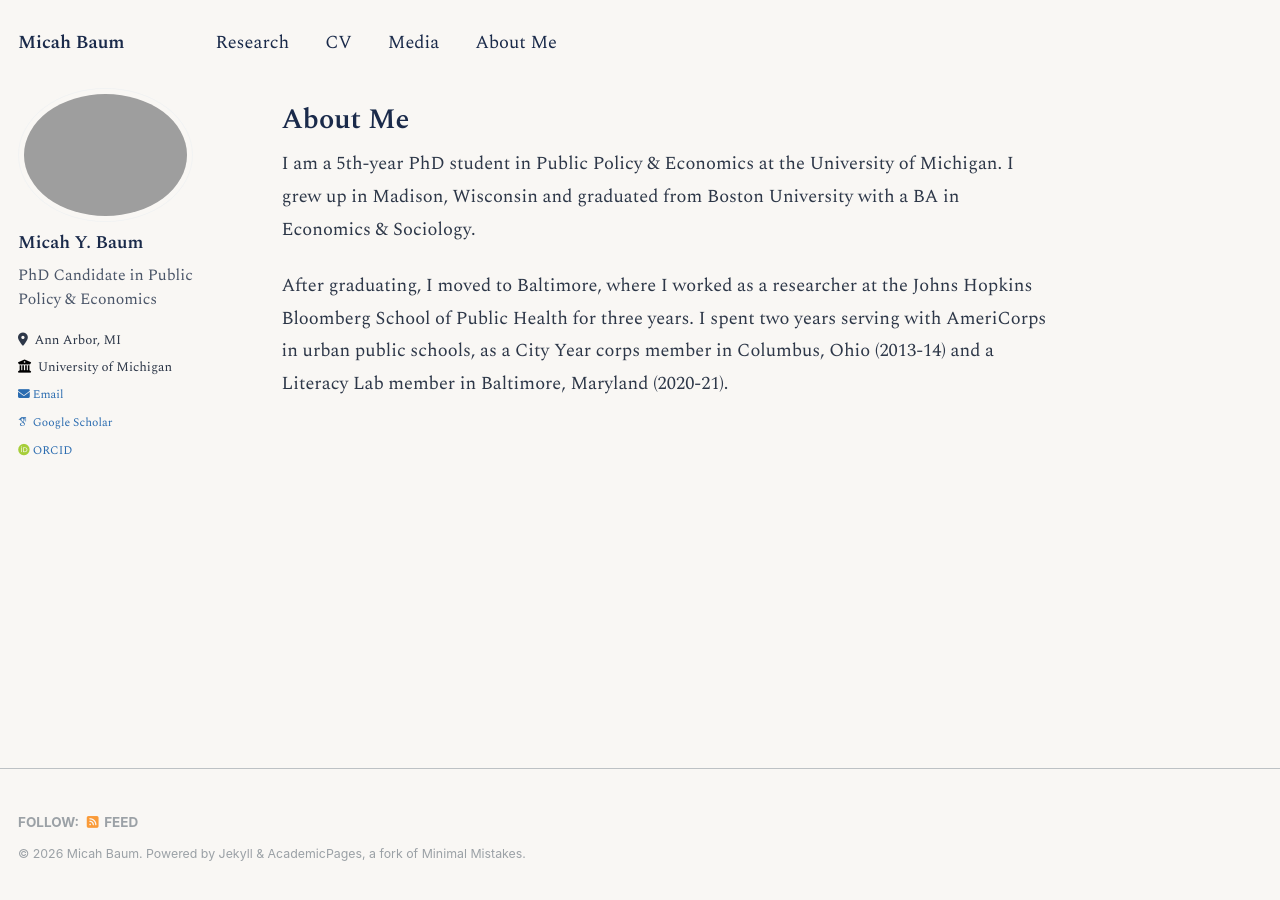
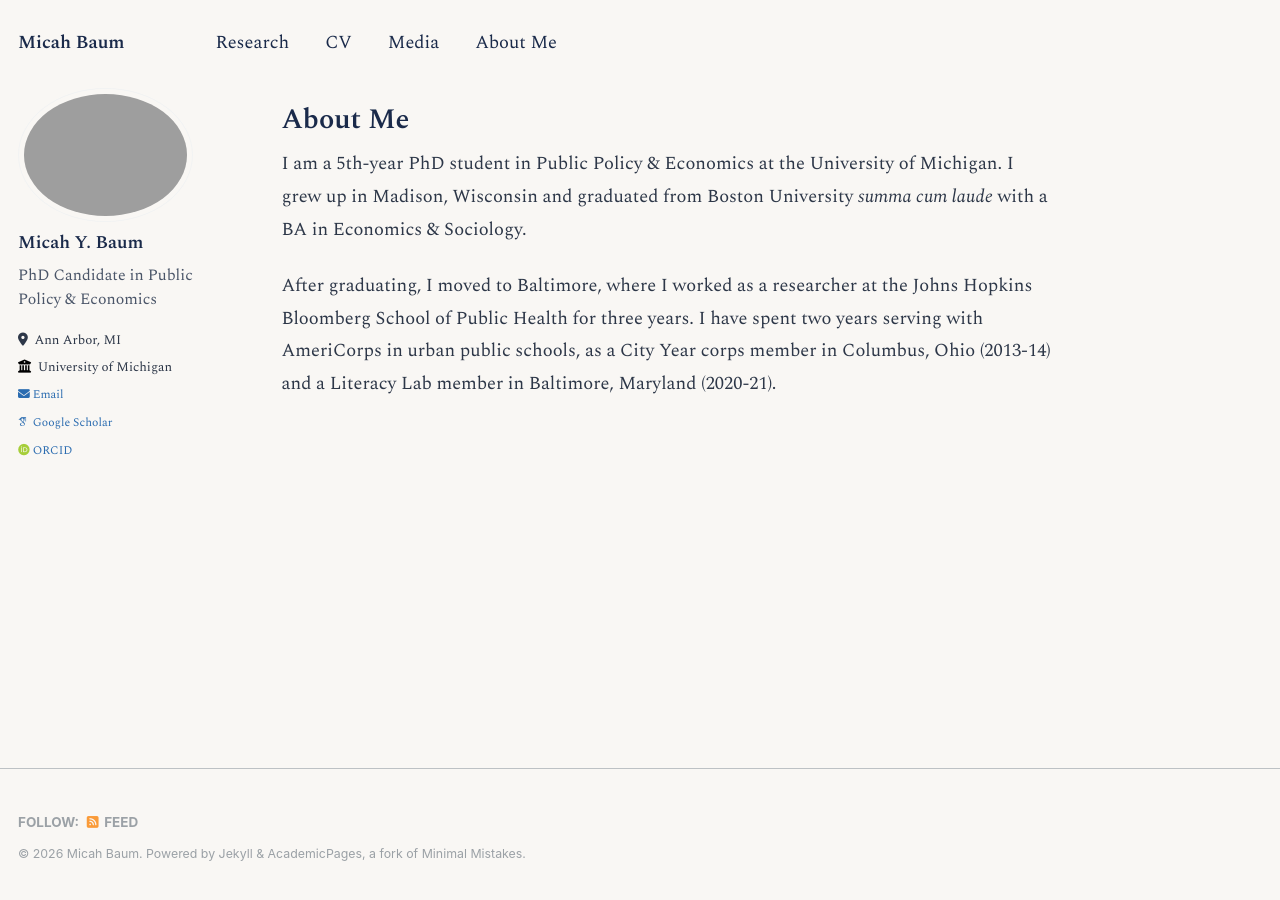
Before and after one commit to micah-baum/micah-baum.github.io, a Jekyll site: the page built from _pages/about-me.md, in a window 1280 px wide. Built offline with Jekyll 4.4.1, drawn with Linux system fonts in a browser that asks for light colours; some web fonts are replaced.

Commit message:
Update about-me.md

```diff
--- a/_pages/about-me.md
+++ b/_pages/about-me.md
@@ -7,6 +7,6 @@ redirect_from:
   - /about-me.html
 ---
 
-I am a 5th-year PhD student in Public Policy & Economics at the University of Michigan. I grew up in Madison, Wisconsin and graduated from Boston University with a BA in Economics & Sociology.
+I am a 5th-year PhD student in Public Policy & Economics at the University of Michigan. I grew up in Madison, Wisconsin and graduated from Boston University _summa cum laude_ with a BA in Economics & Sociology.
 
-After graduating, I moved to Baltimore, where I worked as a researcher at the Johns Hopkins Bloomberg School of Public Health for three years. I spent two years serving with AmeriCorps in urban public schools, as a City Year corps member in Columbus, Ohio (2013-14) and a Literacy Lab member in Baltimore, Maryland (2020-21).
+After graduating, I moved to Baltimore, where I worked as a researcher at the Johns Hopkins Bloomberg School of Public Health for three years. I have spent two years serving with AmeriCorps in urban public schools, as a City Year corps member in Columbus, Ohio (2013-14) and a Literacy Lab member in Baltimore, Maryland (2020-21).
```
